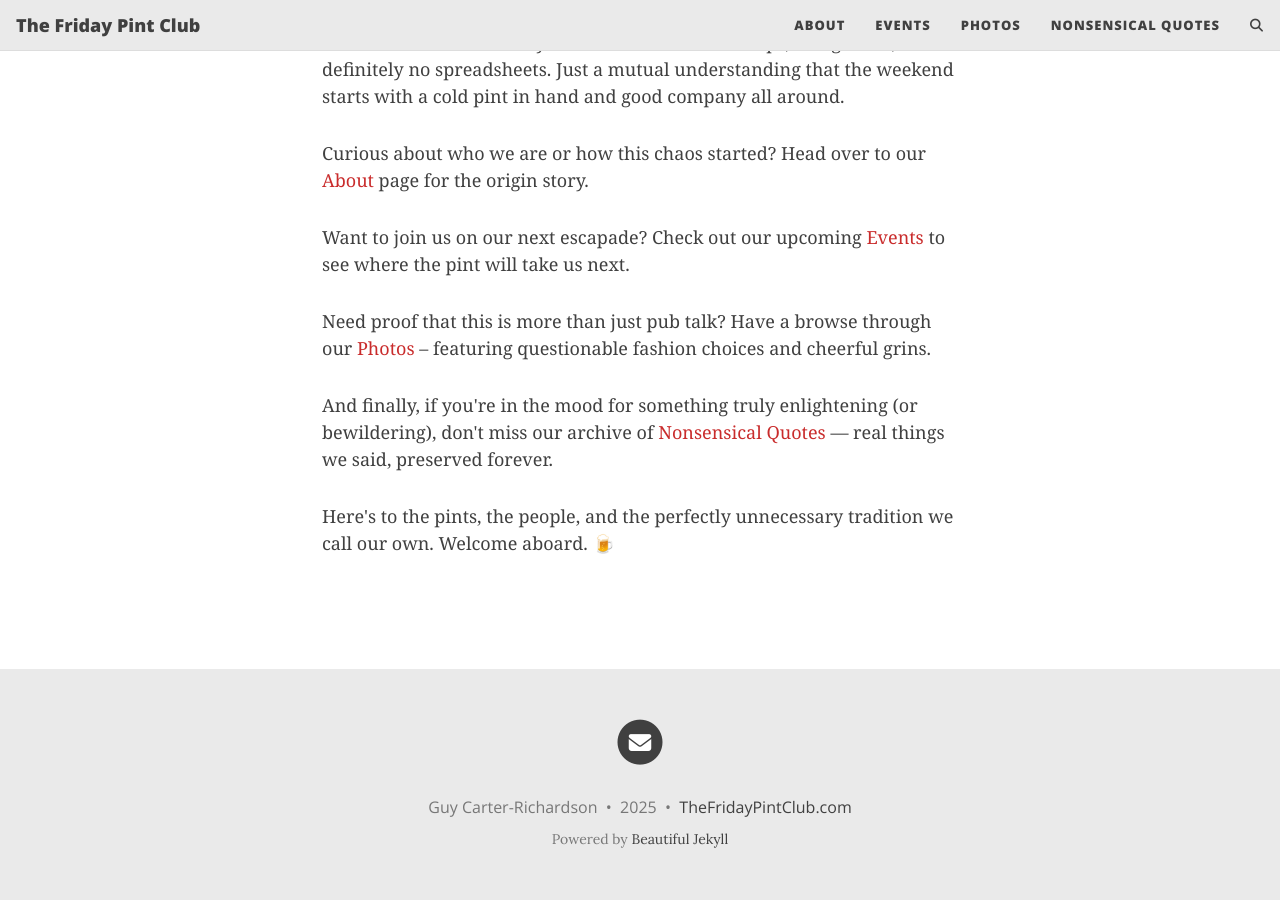
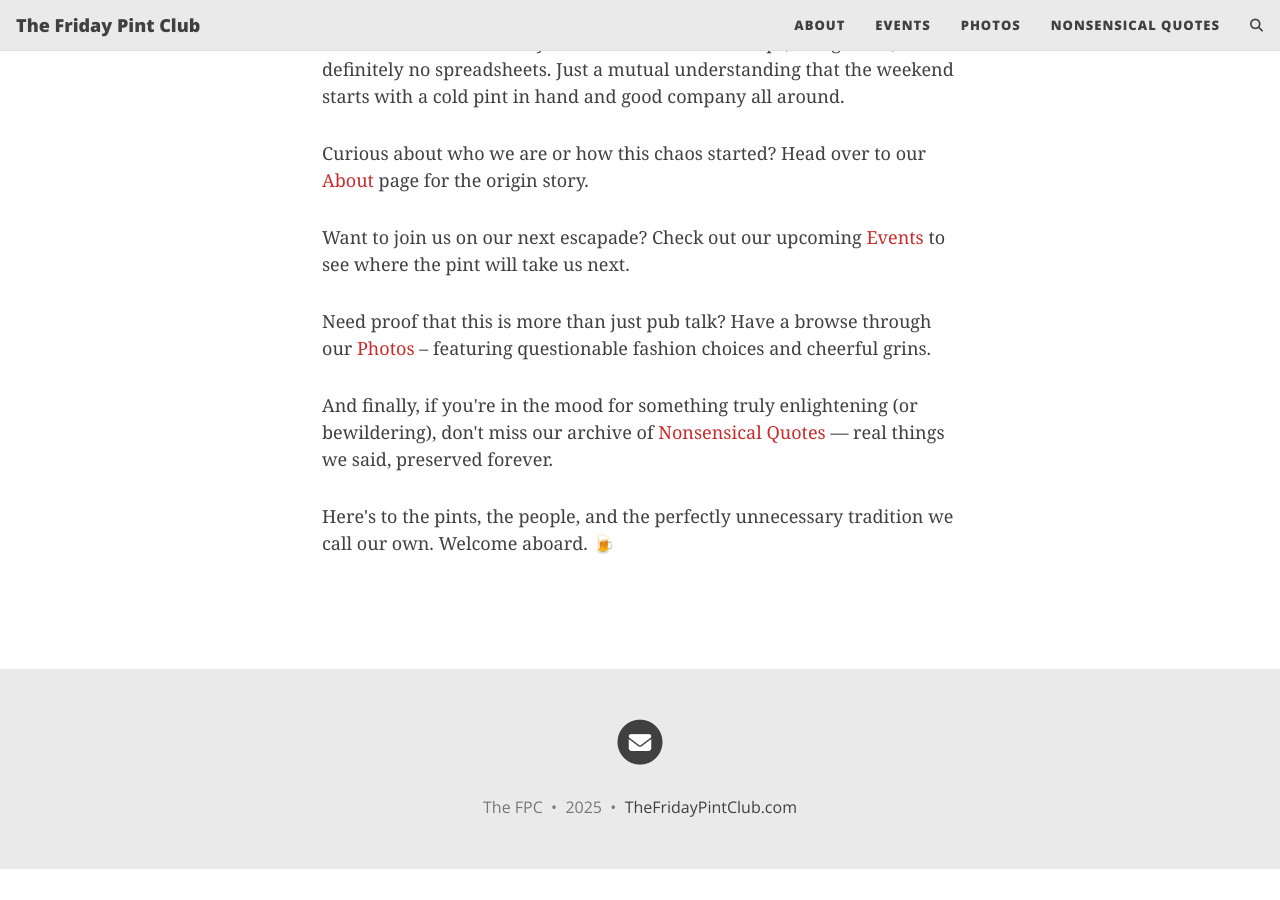
Before and after one commit to GuyCarter-Richardson/thefridaypintclub.github.io, a Jekyll site: the page built from index.html, in a window 1280 px wide and 900 px high, scrolled down 671 px. Built offline with Jekyll 4.4.1, drawn with Linux system fonts in a browser that asks for light colours; the list of posts is cut into pages by our own code; comment, search, counter and statistics services are not loaded; after the commit the page ends 1540 px from its top, so only the background shows below that.

Commit message:
Adjusting footer

```diff
--- a/_config.yml
+++ b/_config.yml
@@ -13,7 +13,7 @@
 title: The Friday Pint Club
 
 # Your name to show in the footer
-author: Guy Carter-Richardson
+author: The FPC
 
 ###############################################
 # --- List of links in the navigation bar --- #
--- a/_includes/footer.html
+++ b/_includes/footer.html
@@ -36,11 +36,11 @@
         <a title="Edit this page on GitHub" href="{{ site.github.repository_url }}/edit/{{ site.github.source.branch }}/{{ page.path }}" class="text_muted">Edit page</a>
        {% endif%}
 
-      </p>
+      <!--</p>
       {% unless site.remove-ads %}<p class="theme-by text-muted">
         Powered by
         <a href="https://beautifuljekyll.com">Beautiful Jekyll</a>
-      </p>{% endunless %}
+      </p>{% endunless %} -->
       </div>
     </div>
   </div>
```
